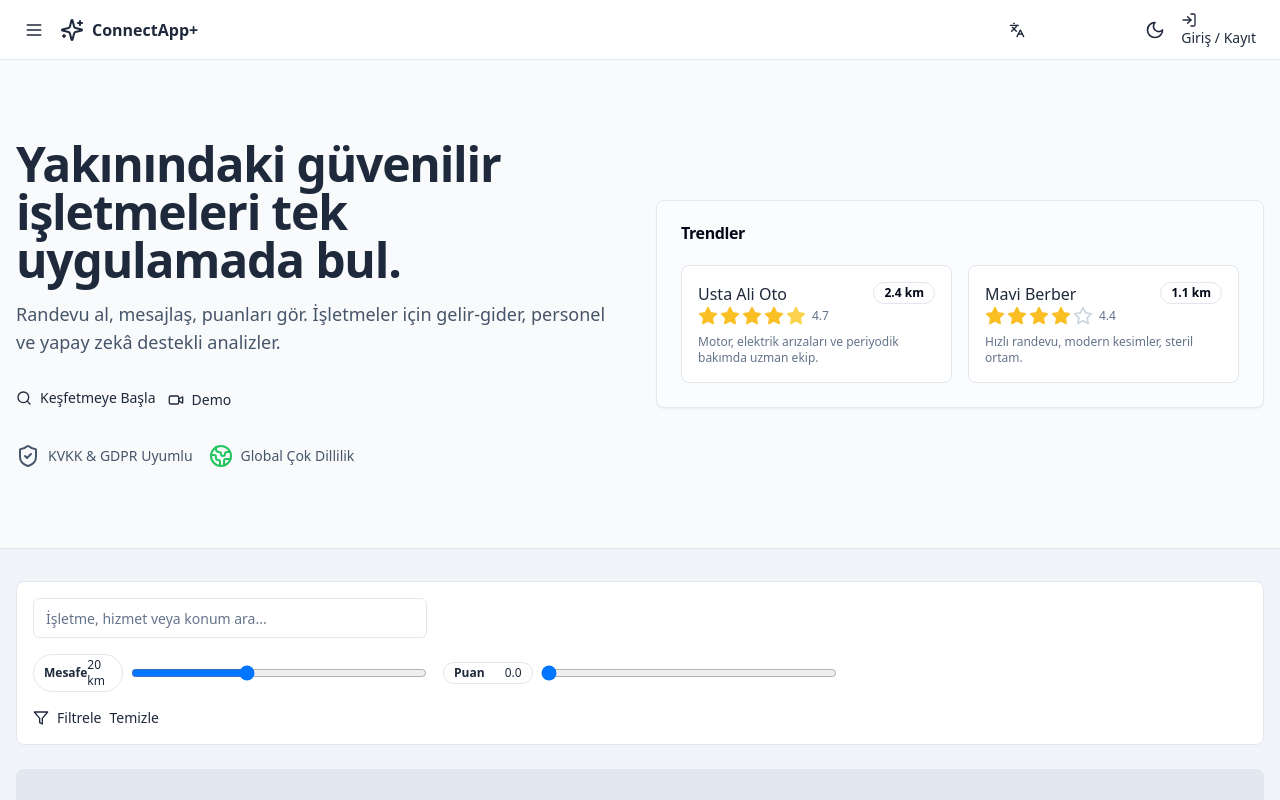
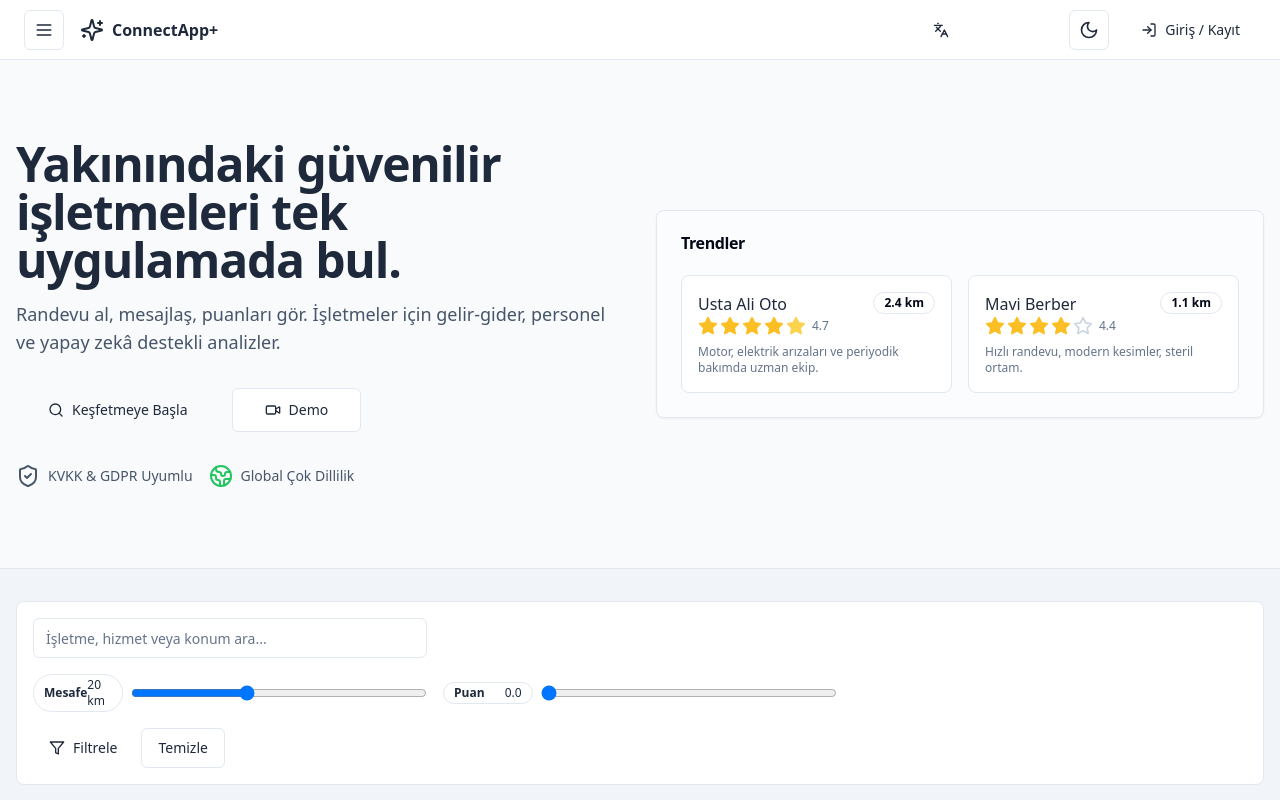
Before and after one commit to MusabAkan/rezervation.app, a React (Vite) app in the folder rezervation-ui/: page / in a window 1280 px wide. Shown: the top 800 px of the page. Built offline with nearby package versions, Linux system fonts and the light colour scheme.

Commit message:
app, button, tabs ve i18n component updatetd

```diff
--- a/rezervation-ui/src/App.jsx
+++ b/rezervation-ui/src/App.jsx
@@ -232,7 +232,7 @@ export default function App() {
         <Footer t={t} />
 
         <Sheet open={isSidebarOpen} onOpenChange={setSidebarOpen}>
-          <SheetContent side="left" className="flex flex-col bg-slate-800 text-white border-r-0 p-0 w-72 sm:w-80">
+          <SheetContent side="left" className="flex flex-col bg-background text-foreground border-r p-0 w-72 sm:w-80">
             <SheetHeader className="sr-only">
               <SheetTitle>{t.appName}</SheetTitle>
               <DialogDescription>{t.toggleNavigation}</DialogDescription>
--- a/rezervation-ui/src/components/ui/button.jsx
+++ b/rezervation-ui/src/components/ui/button.jsx
@@ -1,17 +1,48 @@
-import React from 'react';
+import * as React from "react"
+import { Slot } from "@radix-ui/react-slot"
+import { cva } from "class-variance-authority"
+
+import { cn } from "../../utils/cn"
+
+const buttonVariants = cva(
+  "inline-flex items-center justify-center whitespace-nowrap rounded-md text-sm font-medium ring-offset-background transition-colors focus-visible:outline-none focus-visible:ring-2 focus-visible:ring-ring focus-visible:ring-offset-2 disabled:pointer-events-none disabled:opacity-50",
+  {
+    variants: {
+      variant: {
+        default: "bg-primary text-primary-foreground hover:bg-primary/90",
+        destructive:
+          "bg-destructive text-destructive-foreground hover:bg-destructive/90",
+        outline:
+          "border border-input bg-background hover:bg-accent hover:text-accent-foreground",
+        secondary:
+          "bg-secondary text-secondary-foreground hover:bg-secondary/80",
+        ghost: "hover:bg-accent hover:text-accent-foreground",
+        link: "text-primary underline-offset-4 hover:underline",
+      },
+      size: {
+        default: "h-10 px-4 py-2",
+        sm: "h-9 rounded-md px-3",
+        lg: "h-11 rounded-md px-8",
+        icon: "h-10 w-10",
+      },
+    },
+    defaultVariants: {
+      variant: "default",
+      size: "default",
+    },
+  }
+)
 
 const Button = React.forwardRef(({ className, variant, size, asChild = false, ...props }, ref) => {
-  // Bu sadece bir yer tutucudur. Gerçek bir uygulamada, bu bileşen
-  // stilleri ve varyantları işleyecektir (örneğin, clsx ve cva kullanarak).
-  const Comp = asChild ? 'span' : 'button';
+  const Comp = asChild ? Slot : "button"
   return (
     <Comp
-      className={`inline-flex items-center justify-center rounded-md text-sm font-medium ring-offset-background transition-colors focus-visible:outline-none focus-visible:ring-2 focus-visible:ring-ring focus-visible:ring-offset-2 disabled:pointer-events-none disabled:opacity-50 ${className}`}
+      className={cn(buttonVariants({ variant, size, className }))}
       ref={ref}
       {...props}
     />
-  );
-});
-Button.displayName = "Button";
+  )
+})
+Button.displayName = "Button"
 
-export { Button };
+export { Button, buttonVariants }
--- a/rezervation-ui/src/components/ui/tabs.jsx
+++ b/rezervation-ui/src/components/ui/tabs.jsx
@@ -1,9 +1,44 @@
-import React from 'react';
-import * as TabsPrimitive from '@radix-ui/react-tabs';
+import * as React from "react"
+import * as TabsPrimitive from "@radix-ui/react-tabs"
 
-const Tabs = TabsPrimitive.Root;
-const TabsList = TabsPrimitive.List;
-const TabsTrigger = TabsPrimitive.Trigger;
-const TabsContent = TabsPrimitive.Content;
+import { cn } from "../../utils/cn"
 
-export { Tabs, TabsList, TabsTrigger, TabsContent };
+const Tabs = TabsPrimitive.Root
+
+const TabsList = React.forwardRef(({ className, ...props }, ref) => (
+  <TabsPrimitive.List
+    ref={ref}
+    className={cn(
+      "inline-flex h-10 items-center justify-center rounded-md bg-muted p-1 text-muted-foreground",
+      className
+    )}
+    {...props}
+  />
+))
+TabsList.displayName = TabsPrimitive.List.displayName
+
+const TabsTrigger = React.forwardRef(({ className, ...props }, ref) => (
+  <TabsPrimitive.Trigger
+    ref={ref}
+    className={cn(
+      "inline-flex items-center justify-center whitespace-nowrap rounded-sm px-3 py-1.5 text-sm font-medium ring-offset-background transition-all focus-visible:outline-none focus-visible:ring-2 focus-visible:ring-ring focus-visible:ring-offset-2 disabled:pointer-events-none disabled:opacity-50 data-[state=active]:bg-background data-[state=active]:text-foreground data-[state=active]:shadow-sm",
+      className
+    )}
+    {...props}
+  />
+))
+TabsTrigger.displayName = TabsPrimitive.Trigger.displayName
+
+const TabsContent = React.forwardRef(({ className, ...props }, ref) => (
+  <TabsPrimitive.Content
+    ref={ref}
+    className={cn(
+      "mt-2 ring-offset-background focus-visible:outline-none focus-visible:ring-2 focus-visible:ring-ring focus-visible:ring-offset-2",
+      className
+    )}
+    {...props}
+  />
+))
+TabsContent.displayName = TabsPrimitive.Content.displayName
+
+export { Tabs, TabsList, TabsTrigger, TabsContent }
--- a/rezervation-ui/src/i18n.jsx
+++ b/rezervation-ui/src/i18n.jsx
@@ -203,6 +203,42 @@ export const dict = {
     tagColor: "Etiket Rengi",
     tagColorDescription: "Uygulamanın genel vurgu rengini seçin.",
   },
-  en: {},
-  es: {}
+  en: {
+    appName: "ConnectApp+",
+    heroTitle: "Find trusted local businesses in one app.",
+    heroSub: "Book appointments, message, see ratings. For businesses: income/expense tracking, personnel, and AI-powered analytics.",
+    getStarted: "Start Exploring",
+    home: "Home",
+    categories: "Categories",
+    filters: "Filters",
+    language: "Language",
+    auth: "Login / Sign Up",
+    dashboard: "Business Dashboard",
+    overview: "Overview",
+    servicesManagement: "Services Management",
+    signIn: "Sign In",
+    register: "Register",
+    search: "Search for businesses, services, or locations",
+    settings: "Settings",
+    logout: "Logout",
+  },
+  es: {
+    appName: "ConnectApp+",
+    heroTitle: "Encuentra negocios locales de confianza en una sola aplicación.",
+    heroSub: "Reserva citas, envía mensajes, consulta valoraciones. Para empresas: seguimiento de ingresos/gastos, personal y análisis con IA.",
+    getStarted: "Empieza a Explorar",
+    home: "Inicio",
+    categories: "Categorías",
+    filters: "Filtros",
+    language: "Idioma",
+    auth: "Iniciar Sesión / Registrarse",
+    dashboard: "Panel de Negocio",
+    overview: "Resumen",
+    servicesManagement: "Gestión de Servicios",
+    signIn: "Iniciar Sesión",
+    register: "Registrarse",
+    search: "Buscar negocios, servicios o ubicaciones",
+    settings: "Configuración",
+    logout: "Cerrar Sesión",
+  }
 };
```
Lines whose indentation alone changed are shown as unchanged.
